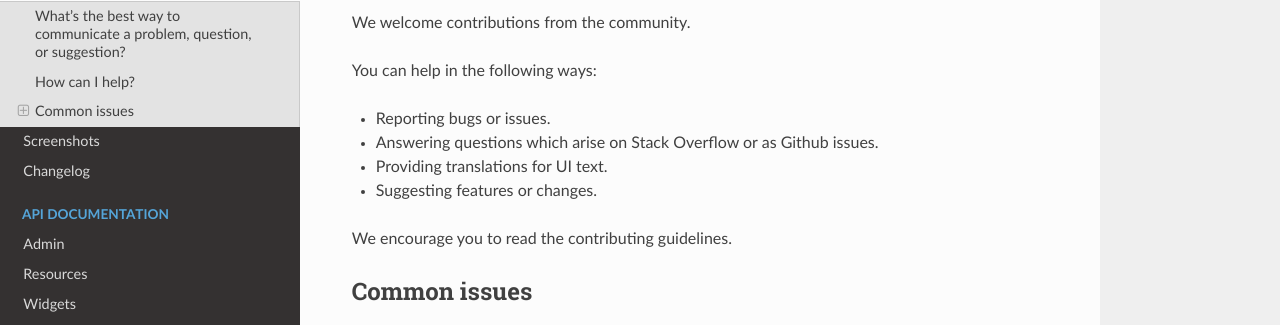
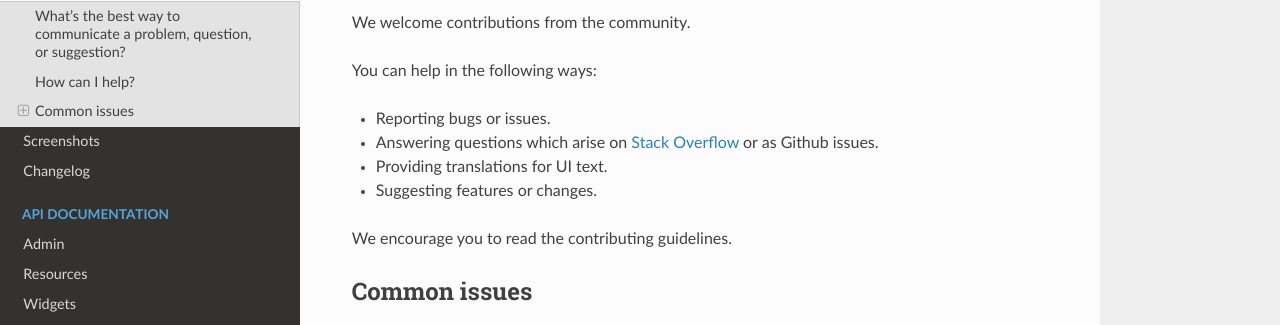
Before and after one commit to django-import-export/django-import-export, a Sphinx documentation site: the page built from docs/faq.rst, in a window 1280 px wide and 900 px high. Shown: the part 341-666 px from the top of the window. Built offline with Sphinx 7.4.7 and the Read the Docs theme 2.0.0, drawn with Linux system fonts in a browser that asks for light colours; pages that are not in the unit, such as notebooks, are missing from menus; the version number could not be read and is left out.

```diff
--- a/README.rst
+++ b/README.rst
@@ -81,7 +81,7 @@ Features
 Example use-cases
 =================
 
-django-import-export is designed to be extensible and can be used to support a variety of operations.
+*django-import-export* is designed to be extensible and can be used to support a variety of operations.
 Here are some examples of how it has been used in the wild:
 
 * Configure external cron jobs to run an import or export at set times
@@ -90,7 +90,7 @@ Here are some examples of how it has been used in the wild:
 * Create portable data to transfer between environments using `natural keys <https://django-import-export.readthedocs.io/en/latest/advanced_usage.html#django-natural-keys>`_
 * Manage user access to an application by importing externally version controlled auth user lists
 * Add `hooks <https://django-import-export.readthedocs.io/en/latest/advanced_usage.html#advanced-data-manipulation-on-export>`_ to anonymize data on export
-* `Modify import / export UI forms <https://django-import-export.readthedocs.io/en/latest/admin_integration.html#customize-admin-import-forms>`_ to add dynamic filtering on export / import.
+* `Modify import / export UI forms <https://django-import-export.readthedocs.io/en/latest/admin_integration.html#customize-admin-import-forms>`_ to add dynamic filtering on import / export.
 
 Getting started
 ===============
--- a/docs/faq.rst
+++ b/docs/faq.rst
@@ -17,7 +17,7 @@ You can help in the following ways:
 
 * Reporting bugs or issues.
 
-* Answering questions which arise on Stack Overflow or as Github issues.
+* Answering questions which arise on `Stack Overflow <https://stackoverflow.com/questions/tagged/django-import-export/>`_ or as Github issues.
 
 * Providing translations for UI text.
 
```
Also changed, not shown: other parts of README.rst (+1 -0 lines).
